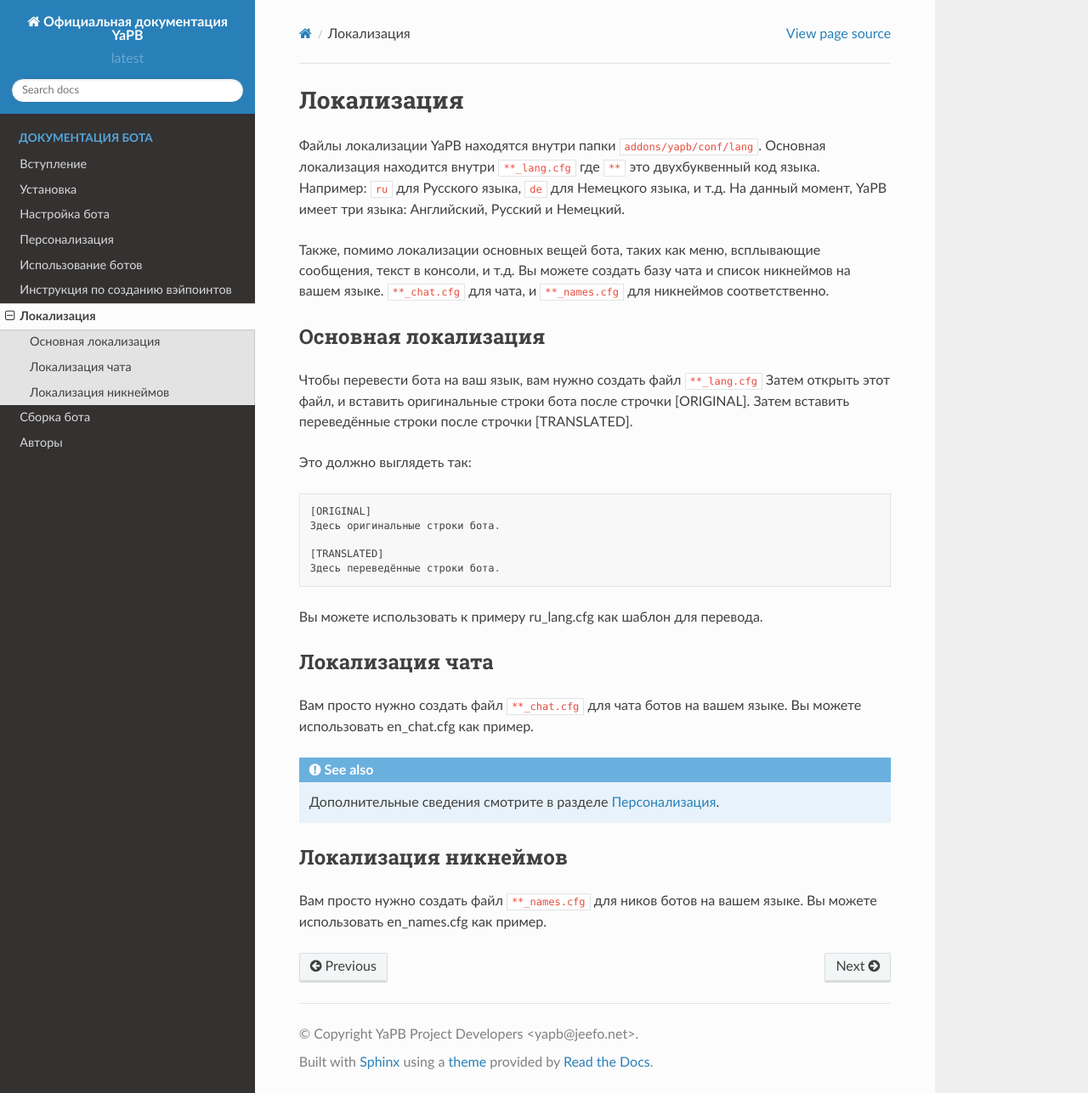
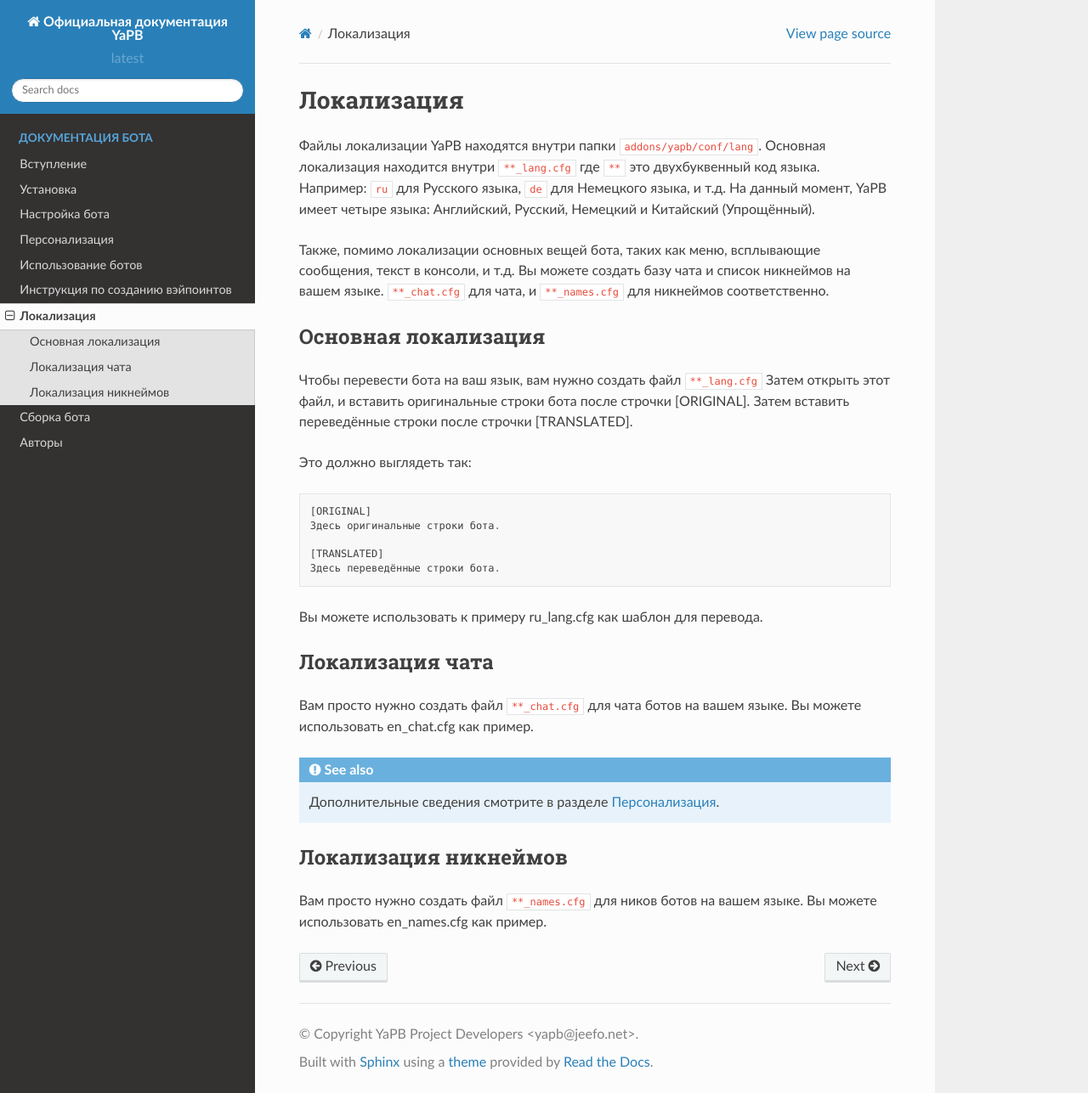
Before and after one commit to yapb/docs, a Sphinx documentation site: the page built from docs/localization.rst, in a window 1280 px wide and 1287 px high. Shown: the whole window at 85% size. Built offline with Sphinx 7.4.7 and the Read the Docs theme 2.0.0, drawn with Linux system fonts in a browser that asks for light colours.

Commit message:
localization: update list of supported languages

```diff
--- a/docs/localization.rst
+++ b/docs/localization.rst
@@ -4,7 +4,7 @@
 Файлы локализации YaPB находятся внутри папки ``addons/yapb/conf/lang``.
 Основная локализация находится внутри ``**_lang.cfg`` где ``**`` это двухбуквенный код языка.
 Например: ``ru`` для Русского языка, ``de`` для Немецкого языка, и т.д.
-На данный момент, YaPB имеет три языка: Английский, Русский и Немецкий.
+На данный момент, YaPB имеет четыре языка: Английский, Русский, Немецкий и Китайский (Упрощённый).
 
 Также, помимо локализации основных вещей бота, таких как меню, всплывающие сообщения, текст в консоли, и т.д. Вы можете создать базу чата и список никнеймов на вашем языке.
 ``**_chat.cfg`` для чата, и ``**_names.cfg`` для никнеймов соответственно.
```
